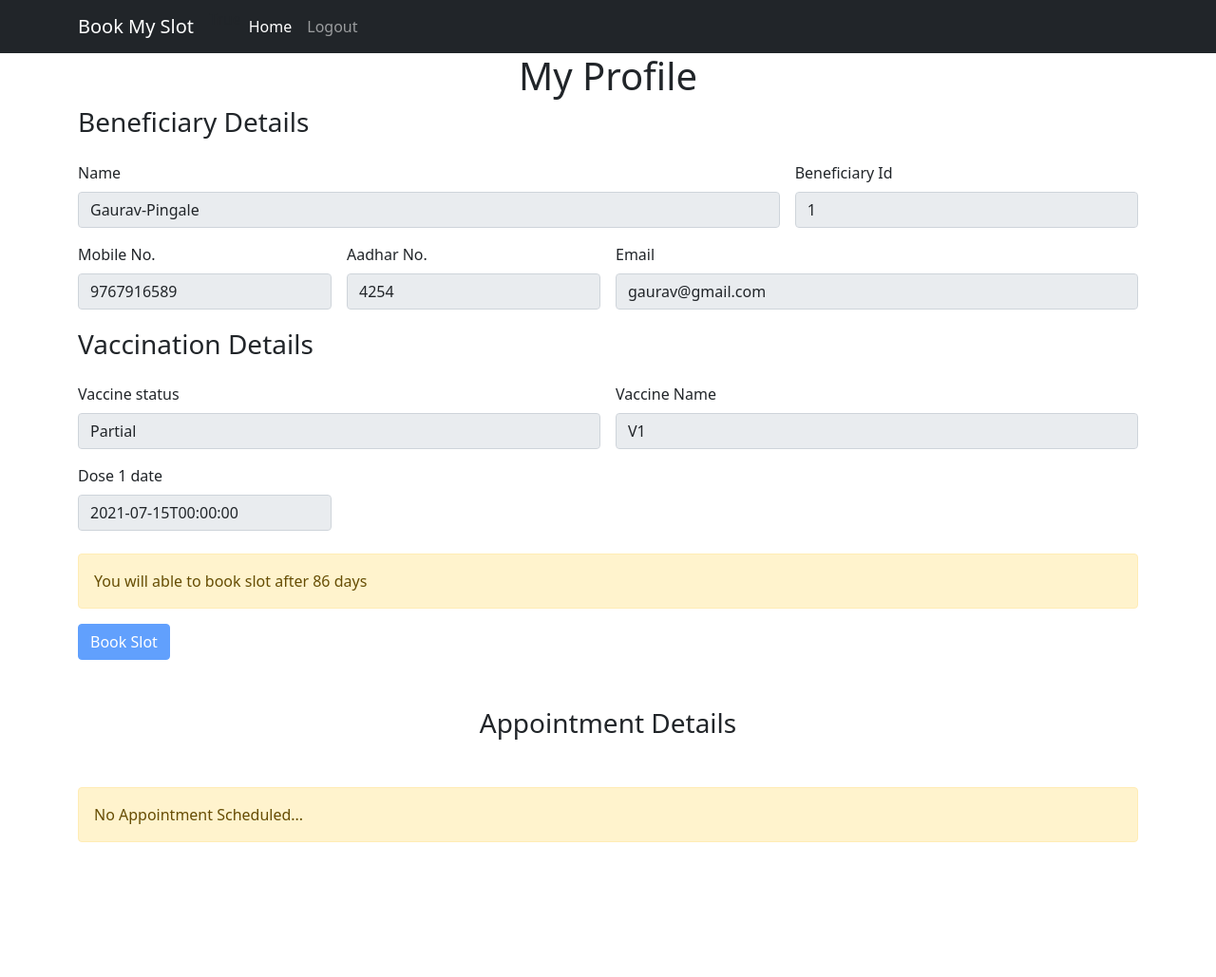
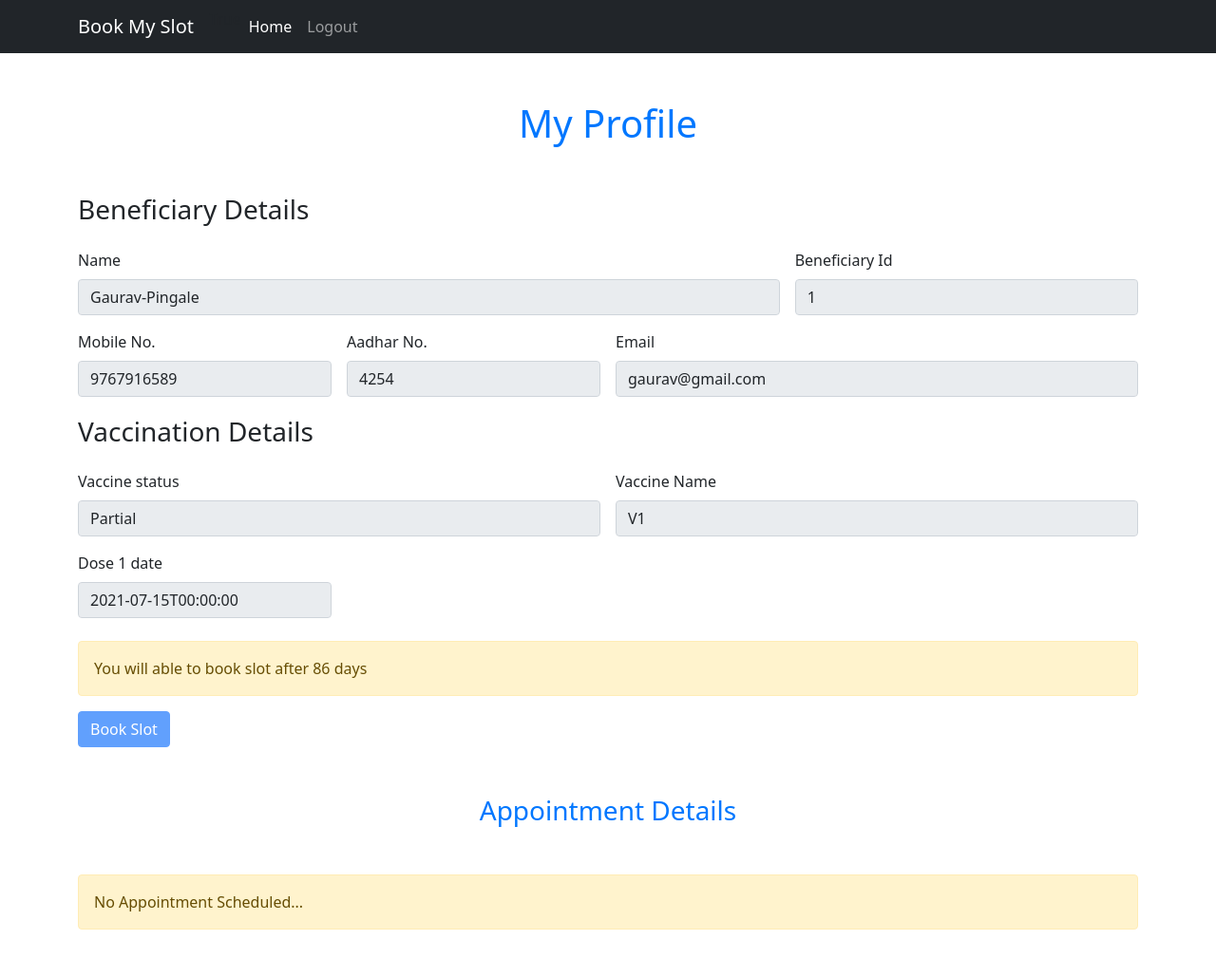
Before and after one commit to Gaurav41/vaccine_slot_booking_app, a Flask app: page /user_home in a window 1280 px wide. Shown: the whole page at 95% size. Before the commit the page ends 887 px from the top, so only its background shows below. Run offline with Flask 2, Linux system fonts and the light colour scheme; a user stored in the database is signed in; data comes from the database, SQL or seed files in the repository.

Commit message:
css applied to headings

```diff
--- a/templates/user_home.html
+++ b/templates/user_home.html
@@ -4,7 +4,7 @@
 {% block body %}
 
 <div class="container profile-container">
-    <h1 class="center-text">My Profile</h1>
+    <h1 class="center-text heading">My Profile</h1>
     <form class="row g-3 " >
       <h3 class="horizontal-space">Beneficiary Details</h3>
         <div class="col-md-8">
@@ -90,7 +90,7 @@
 </div>
 
 <div class="container appointment-container">
-    <h3 class="center-text">Appointment Details</h3>
+    <h3 class="center-text heading">Appointment Details</h3>
     {% if user_appo_data|length == 0 %}
     <div class="alert alert-warning" role="alert">
         No Appointment Scheduled...
```
